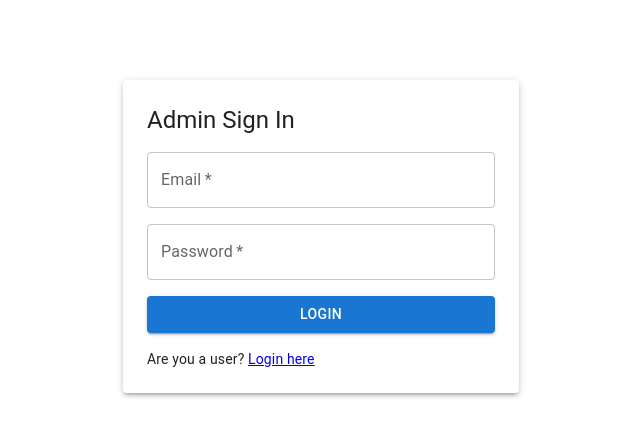
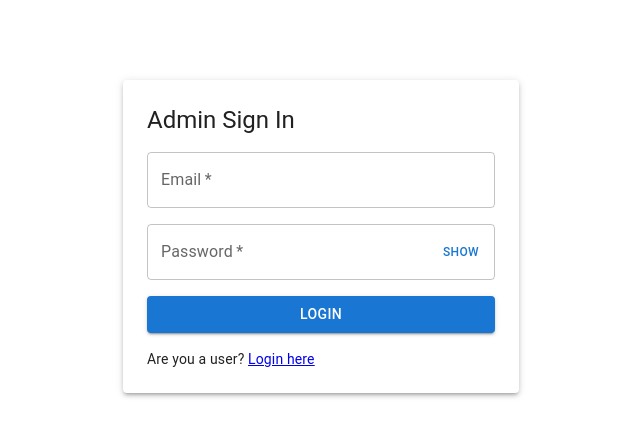
Before and after one commit to AkhilGrandhi/flask-app, a React (Vite) app in the folder frontend/: page /login-admin in a window 1280 px wide. Shown: the top 436 px of the page, without its empty margins (319-959 px from the left). Built offline with nearby package versions, Linux system fonts and the light colour scheme; no server answers.

Commit message:
Added show password

```diff
--- a/frontend/src/pages/LoginAdmin.jsx
+++ b/frontend/src/pages/LoginAdmin.jsx
@@ -7,6 +7,7 @@
 export default function LoginAdmin() {
   const [email, setEmail] = useState("");
   const [password, setPassword] = useState("");
+  const [showPassword, setShowPassword] = useState(false);
   const [err, setErr] = useState("");
   const nav = useNavigate();
   const { setUser } = useAuth();
@@ -28,7 +29,31 @@
         {err && <Typography color="error" sx={{ mb:1 }}>{err}</Typography>}
         <Box component="form" onSubmit={onSubmit} sx={{ display:"grid", gap:2 }}>
           <TextField label="Email" value={email} onChange={e=>setEmail(e.target.value)} required />
-          <TextField label="Password" type="password" value={password} onChange={e=>setPassword(e.target.value)} required />
+          <Box sx={{ position: 'relative' }}>
+            <TextField
+              label="Password"
+              type={showPassword ? "text" : "password"}
+              value={password}
+              onChange={e=>setPassword(e.target.value)}
+              required
+              fullWidth
+            />
+            <Button
+              size="small"
+              onClick={() => setShowPassword(!showPassword)}
+              sx={{
+                position: 'absolute',
+                right: 8,
+                top: '50%',
+                transform: 'translateY(-50%)',
+                minWidth: 'auto',
+                p: 1,
+                fontSize: '0.75rem'
+              }}
+            >
+              {showPassword ? "Hide" : "Show"}
+            </Button>
+          </Box>
           <Button type="submit" variant="contained">Login</Button>
         </Box>
         <Box sx={{ mt:2 }}>
--- a/frontend/src/pages/LoginUser.jsx
+++ b/frontend/src/pages/LoginUser.jsx
@@ -7,6 +7,7 @@
 export default function LoginUser() {
   const [mobile, setMobile] = useState("");
   const [password, setPassword] = useState("");
+  const [showPassword, setShowPassword] = useState(false);
   const [err, setErr] = useState("");
   const nav = useNavigate();
   const { setUser } = useAuth();
@@ -28,7 +29,31 @@
         {err && <Typography color="error" sx={{ mb:1 }}>{err}</Typography>}
         <Box component="form" onSubmit={onSubmit} sx={{ display:"grid", gap:2 }}>
           <TextField label="Mobile" value={mobile} onChange={e=>setMobile(e.target.value)} required />
-          <TextField label="Password" type="password" value={password} onChange={e=>setPassword(e.target.value)} required />
+          <Box sx={{ position: 'relative' }}>
+            <TextField
+              label="Password"
+              type={showPassword ? "text" : "password"}
+              value={password}
+              onChange={e=>setPassword(e.target.value)}
+              required
+              fullWidth
+            />
+            <Button
+              size="small"
+              onClick={() => setShowPassword(!showPassword)}
+              sx={{
+                position: 'absolute',
+                right: 8,
+                top: '50%',
+                transform: 'translateY(-50%)',
+                minWidth: 'auto',
+                p: 1,
+                fontSize: '0.75rem'
+              }}
+            >
+              {showPassword ? "Hide" : "Show"}
+            </Button>
+          </Box>
           <Button type="submit" variant="contained">Login</Button>
         </Box>
         <Box sx={{ mt:2 }}>
```
